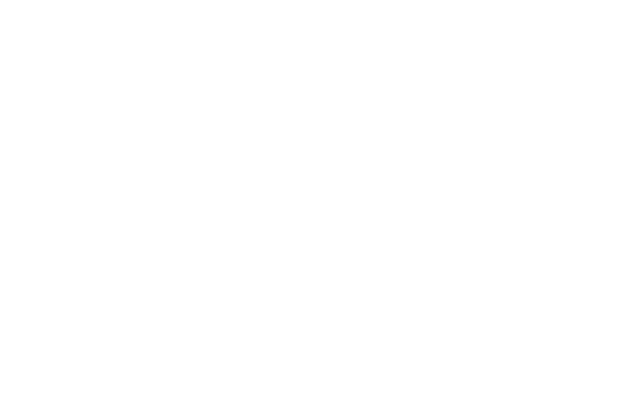
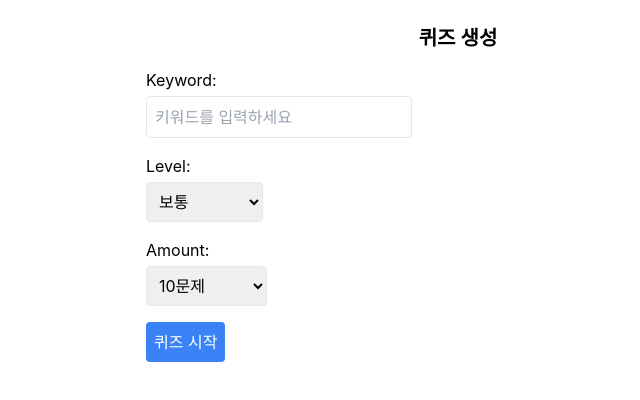
Before and after one commit to myandue/foli-front, a React (Create React App) app: page /quiz in a window 1280 px wide. Before the commit this address had no page. Shown: the top 400 px of the page, without its empty margins (182-822 px from the left). Built offline with nearby package versions, Linux system fonts and the light colour scheme.

Commit message:
feat: 퀴즈 생성

```diff
--- a/src/App.jsx
+++ b/src/App.jsx
@@ -3,6 +3,7 @@
 import Home from "./pages/Home";
 import Login from "./pages/Login";
 import Register from "./pages/Register";
+import Quiz from "./pages/Quiz";
 
 import ProtectedRoute from "./components/ProtectedRoute";
 
@@ -10,9 +11,10 @@
   return (
     <BrowserRouter>
       <Routes>
+        <Route path="/" element={<Home />} />
         <Route path="/register" element={<Register />} />
         <Route path="/login" element={<Login />} />
-        <Route path="/" element={<Home />} />
+        <Route path="/quiz" element={<Quiz />} />
       </Routes>
     </BrowserRouter>
   );
--- /dev/null
+++ b/src/pages/Quiz.jsx
@@ -0,0 +1,237 @@
+import { useState } from "react";
+import api from "../api/client";
+
+export default function Quiz() {
+  const [form, setForm] = useState({
+    keyword: "",
+    level: "NORMAL",
+    amount: 10,
+  });
+
+  const [quizData, setQuizData] = useState(null);
+  const [loading, setLoading] = useState(false);
+  const [message, setMessage] = useState("");
+
+  const [selectedAnswers, setSelectedAnswers] = useState({}); // {questionIndex: answerIndex}
+  const [score, setScore] = useState(null); // 채점 결과 저장
+
+  const handleChange = (e) => {
+    setForm({ ...form, [e.target.name]: e.target.value });
+  };
+
+  const fetchQuiz = async (e) => {
+    e.preventDefault();
+    setLoading(true);
+    setMessage("");
+    setScore(null);
+
+    try {
+      const res = await api.post("/api/quiz/quiz-data", form);
+
+      // Mock data for testing without backend
+      // const res = {
+      //   data: {
+      //     quiz_data: [
+      //       {
+      //         question: `${form.keyword} 관련 샘플 질문 1?`,
+      //         answers: [
+      //           { answer: "Answer A", correct: true },
+      //           { answer: "Answer B", correct: false },
+      //           { answer: "Answer C", correct: false },
+      //           { answer: "Answer D", correct: false },
+      //         ],
+      //       },
+      //       {
+      //         question: `${form.keyword} 관련 샘플 질문 2?`,
+      //         answers: [
+      //           { answer: "Answer A", correct: false },
+      //           { answer: "Answer B", correct: true },
+      //           { answer: "Answer C", correct: false },
+      //           { answer: "Answer D", correct: false },
+      //         ],
+      //       },
+      //     ],
+      //   },
+      // };
+
+      const { quiz_data } = res.data;
+
+      setQuizData(quiz_data);
+      setSelectedAnswers({});
+    } catch (err) {
+      setMessage("퀴즈 생성 실패: " + (err.response?.data?.detail || "오류"));
+    } finally {
+      setLoading(false);
+    }
+  };
+
+  const handleAnswerSelect = (qIdx, aIdx) => {
+    setSelectedAnswers((prev) => ({ ...prev, [qIdx]: aIdx }));
+  };
+
+  const handleGradeQuiz = () => {
+    if (!quizData) return;
+
+    let correctCount = 0;
+
+    quizData.forEach((q, qIdx) => {
+      const selectedIdx = selectedAnswers[qIdx];
+      if (selectedIdx === undefined) return;
+      if (q.answers[selectedIdx].correct) correctCount += 1;
+    });
+
+    setScore(correctCount);
+  };
+
+  const handleRetryQuiz = () => {
+    setSelectedAnswers({});
+    setScore(null);
+  };
+
+  return (
+    <div className="max-w-2xl mx-auto p-6">
+      {!quizData ? (
+        <form onSubmit={fetchQuiz} className="space-y-4">
+          <h2 className="text-xl font-semibold text-center">퀴즈 생성</h2>
+
+          <div>
+            <label className="block mb-1">Keyword:</label>
+            <input
+              type="text"
+              name="keyword"
+              value={form.keyword}
+              onChange={handleChange}
+              placeholder="키워드를 입력하세요"
+              className="border p-2 rounded"
+              required
+            />
+          </div>
+
+          <div>
+            <label className="block mb-1">Level:</label>
+            <select
+              name="level"
+              value={form.level}
+              onChange={handleChange}
+              className="border p-2 rounded"
+              required
+            >
+              <option value="">난이도 선택</option>
+              <option value="EASY">쉬움</option>
+              <option value="NORMAL">보통</option>
+              <option value="HARD">어려움</option>
+            </select>
+          </div>
+
+          <div>
+            <label className="block mb-1">Amount:</label>
+            <select
+              name="amount"
+              value={form.amount}
+              onChange={handleChange}
+              className="border p-2 rounded"
+              required
+            >
+              <option value="">문제 수 선택</option>
+              <option value={5}>5문제</option>
+              <option value={10}>10문제</option>
+              <option value={20}>20문제</option>
+            </select>
+          </div>
+
+          <button
+            type="submit"
+            className="bg-blue-500 text-white p-2 rounded hover:bg-blue-600"
+            disabled={loading}
+          >
+            {loading ? "불러오는 중..." : "퀴즈 시작"}
+          </button>
+          {message && <p className="text-center text-sm mt-2">{message}</p>}
+        </form>
+      ) : (
+        <div>
+          <h2 className="text-xl font-semibold mb-4 text-center">퀴즈</h2>
+          {quizData.map((q, qIdx) => (
+            <div key={qIdx} className="mb-6 border p-4 rounded">
+              <p className="font-medium mb-2">
+                {qIdx + 1}. {q.question}
+              </p>
+              <ul className="space-y-1">
+                {q.answers.map((a, aIdx) => {
+                  const isSelected = selectedAnswers[qIdx] === aIdx;
+                  const isCorrect = a.correct;
+                  const showResult = score !== null; // 채점 완료 후에만 색 표시
+
+                  return (
+                    <label
+                      key={aIdx}
+                      className={`block cursor-pointer p-2 rounded border flex items-center gap-2
+                        ${isSelected ? "bg-blue-100" : ""}
+                        ${
+                          showResult && isSelected && isCorrect
+                            ? "border-green-500 bg-green-50"
+                            : ""
+                        }
+                        ${
+                          showResult && isSelected && !isCorrect
+                            ? "border-red-500 bg-red-50"
+                            : ""
+                        }`}
+                    >
+                      <input
+                        type="radio"
+                        name={`question-${qIdx}`}
+                        checked={isSelected}
+                        onChange={() => handleAnswerSelect(qIdx, aIdx)}
+                        disabled={score !== null} // 채점 완료 시 선택 불가
+                      />
+
+                      {a.answer}
+                    </label>
+                  );
+                })}
+              </ul>
+            </div>
+          ))}
+
+          <div className="flex flex-col gap-3">
+            {score === null ? (
+              <>
+                <button
+                  onClick={handleGradeQuiz}
+                  className="w-full bg-green-500 text-white rounded py-2 hover:bg-green-600"
+                  disabled={
+                    Object.keys(selectedAnswers).length !== quizData.length
+                  }
+                >
+                  채점하기
+                </button>
+              </>
+            ) : (
+              <>
+                <p className="text-center font-semibold text-lg">
+                  점수: {score} / {quizData.length}
+                </p>
+                <button
+                  onClick={() => {
+                    setQuizData(null);
+                    setForm({ ...form, keyword: "" });
+                  }}
+                  className="w-full bg-gray-500 text-white rounded py-2 hover:bg-gray-600"
+                >
+                  새 퀴즈 시작하기
+                </button>
+                <button
+                  onClick={handleRetryQuiz}
+                  className="w-full bg-gray-500 text-white rounded py-2 hover:bg-gray-600"
+                >
+                  다시 도전하기
+                </button>
+              </>
+            )}
+          </div>
+        </div>
+      )}
+    </div>
+  );
+}
```
